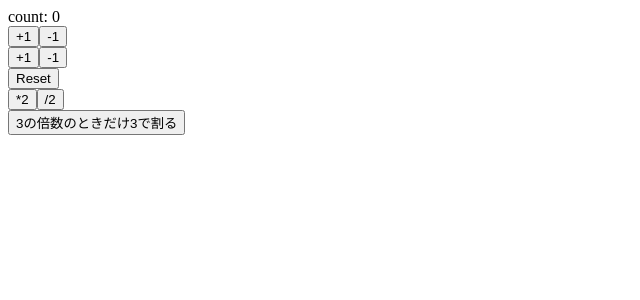
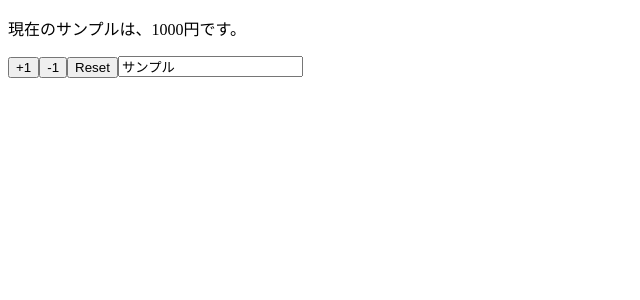
Before and after one commit to inoy/udemy_react-hooks-101, a React (Create React App) app: page / in a window 1280 px wide. Shown: the top 300 px of the page, without its empty margins (0-640 px from the left). Built offline with nearby package versions, Linux system fonts and the light colour scheme; the HTML template or start-up script is replaced by a standard one.

Commit message:
複数の状態を管理しよう

```diff
--- a/src/App.jsx
+++ b/src/App.jsx
@@ -1,45 +1,30 @@
 import React, { useState } from 'react';
 
-const App = () => {
-  const [count, setCount] = useState(0);
+const App = (props) => {
+  const [name, setName] = useState(props.name);
+  const [price, setPrice] = useState(props.price);
 
-  const increment = () => setCount(count + 1);
-  const decrement = () => setCount(count - 1);
+  const reset = () => {
+    setName(props.name);
+    setPrice(props.price);
+  };
 
-  const increment2 = () => setCount((previousCount) => previousCount + 1);
-  const decrement2 = () => setCount((previousCount) => previousCount - 1);
-
-  /* count表示を囲むdivタグにはid={Date.now()}を設定。setCountによりcountが更新されたとき再描画されていることを確認。
-     3の倍数のときだけ3で割るで、3の倍数でないとき（setCount(count)のとき）はidが変わらないことを確認。 */
   return (
     <>
-      <div id={Date.now()}>count: {count}</div>
-      <div>
-        <button onClick={increment}>+1</button>
-        <button onClick={decrement}>-1</button>
-      </div>
-      <div>
-        <button onClick={increment2}>+1</button>
-        <button onClick={decrement2}>-1</button>
-      </div>
-      <div>
-        <button onClick={() => setCount(0)}>Reset</button>
-      </div>
-      <div>
-        <button onClick={() => setCount(count * 2)}>*2</button>
-        <button onClick={() => setCount(count / 2)}>/2</button>
-      </div>
-      <div>
-        <button
-          onClick={() =>
-            count % 3 === 0 ? setCount(count / 3) : setCount(count)
-          }
-        >
-          3の倍数のときだけ3で割る
-        </button>
-      </div>
+      <p>
+        現在の{name}は、{price}円です。
+      </p>
+      <button onClick={() => setPrice(price + 1)}>+1</button>
+      <button onClick={() => setPrice(price - 1)}>-1</button>
+      <button onClick={reset}>Reset</button>
+      <input value={name} onChange={(e) => setName(e.target.value)} />
     </>
   );
 };
 
+App.defaultProps = {
+  name: 'サンプル',
+  price: 1000,
+};
+
 export default App;
```
